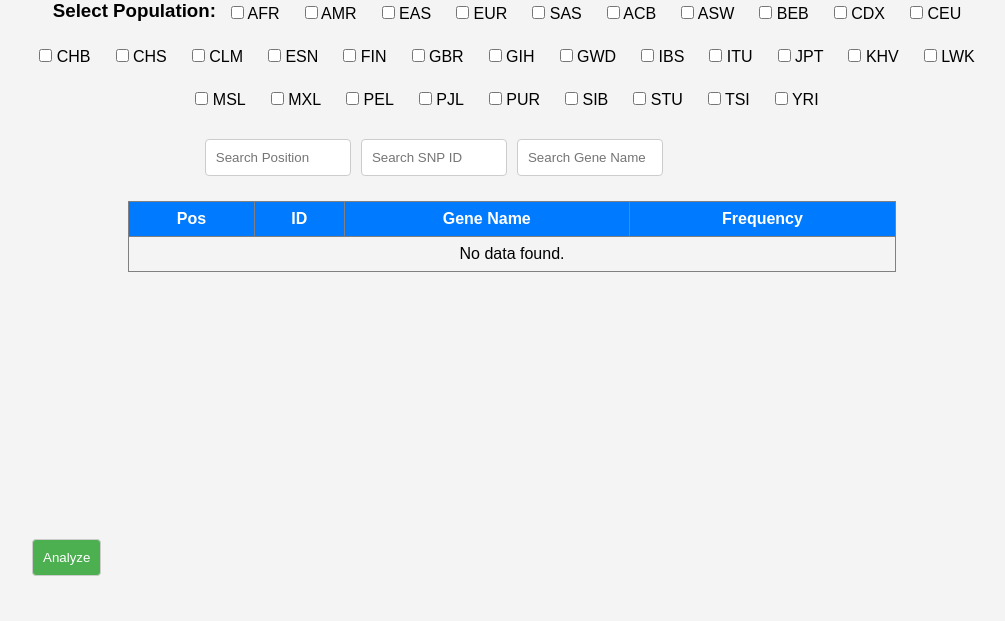
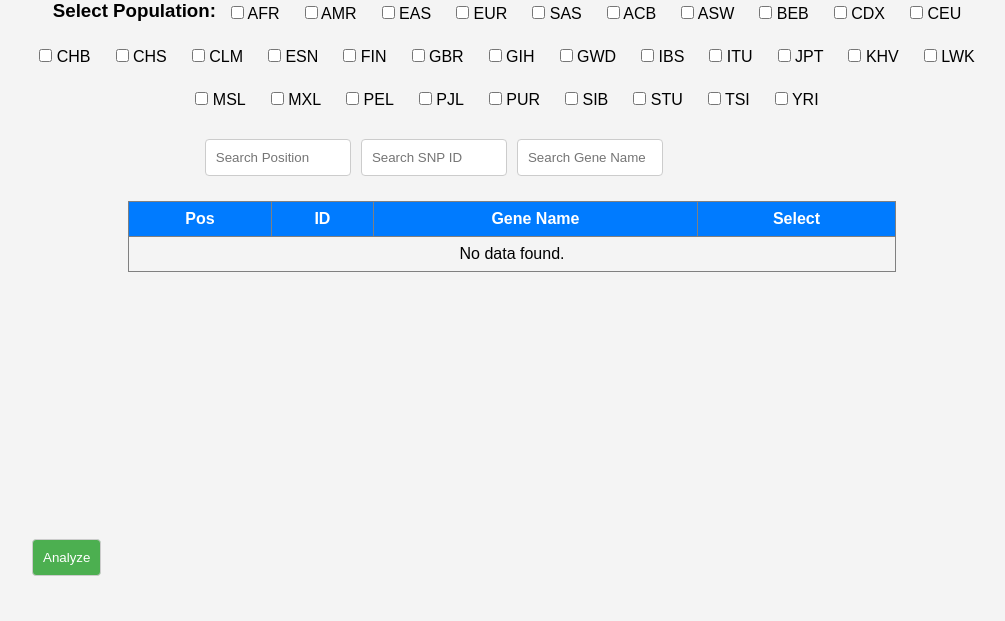
Before and after one commit to Djinho/Population-Genetics-Web-Tool, a Flask app: page /snp-analysis in a window 1280 px wide. Shown: the part 202-823 px from the top of the page, without its empty margins (128-1133 px from the left). Run offline with Flask 3, Linux system fonts and the light colour scheme; data that the repository does not hold is empty.

Commit message:
select button

```diff
--- a/app/main.py
+++ b/app/main.py
@@ -561,6 +561,7 @@ def snp_analysis():
         return render_template('snp_analysis.html', snp_data=snp_data_dicts, populations=populations)
 
 
+
 # Start the Flask application
 if __name__ == '__main__':
     app.run(debug=True)
--- a/app/templates/snp_analysis.html
+++ b/app/templates/snp_analysis.html
@@ -85,7 +85,7 @@
                         <th>Pos</th>
                         <th>ID</th>
                         <th>Gene Name</th>
-                        <th>Frequency</th>
+                        <th>Select</Select></th>
                     </tr>
                 </thead>
                 <tbody>
```
